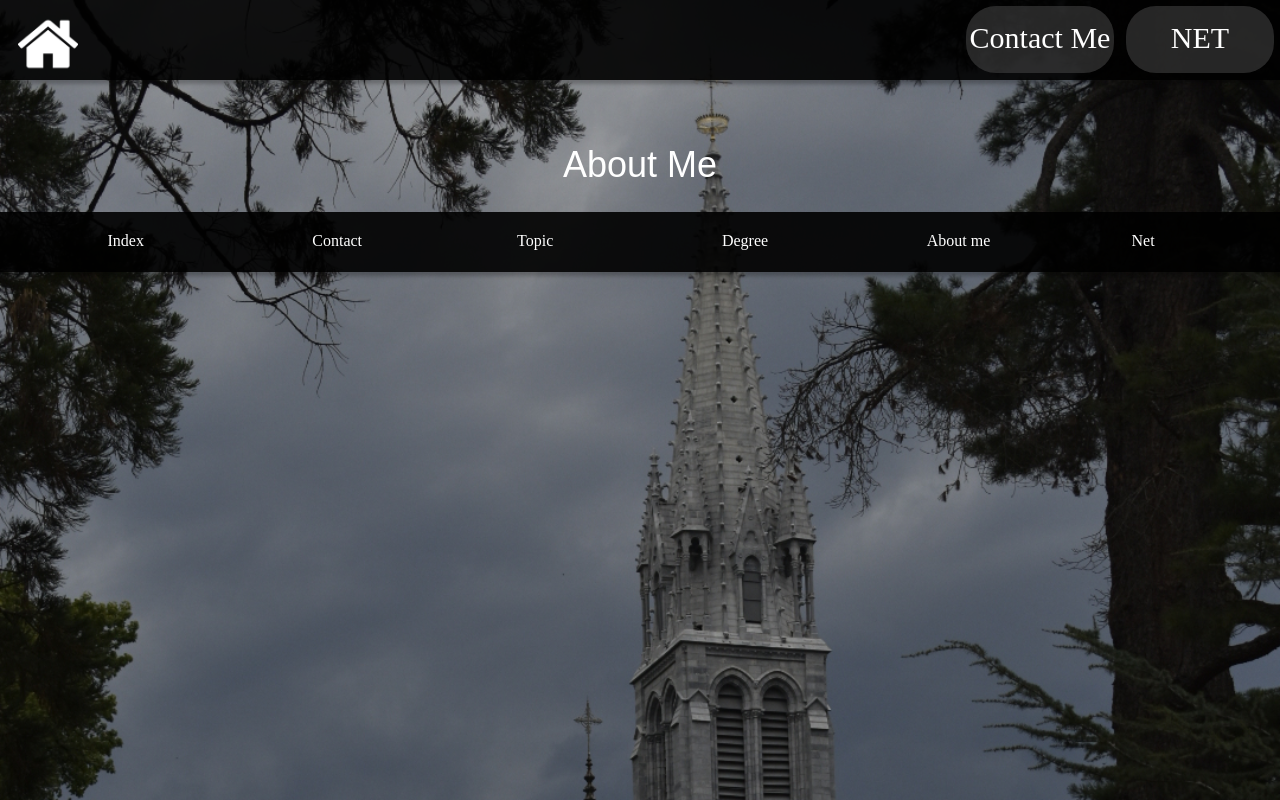
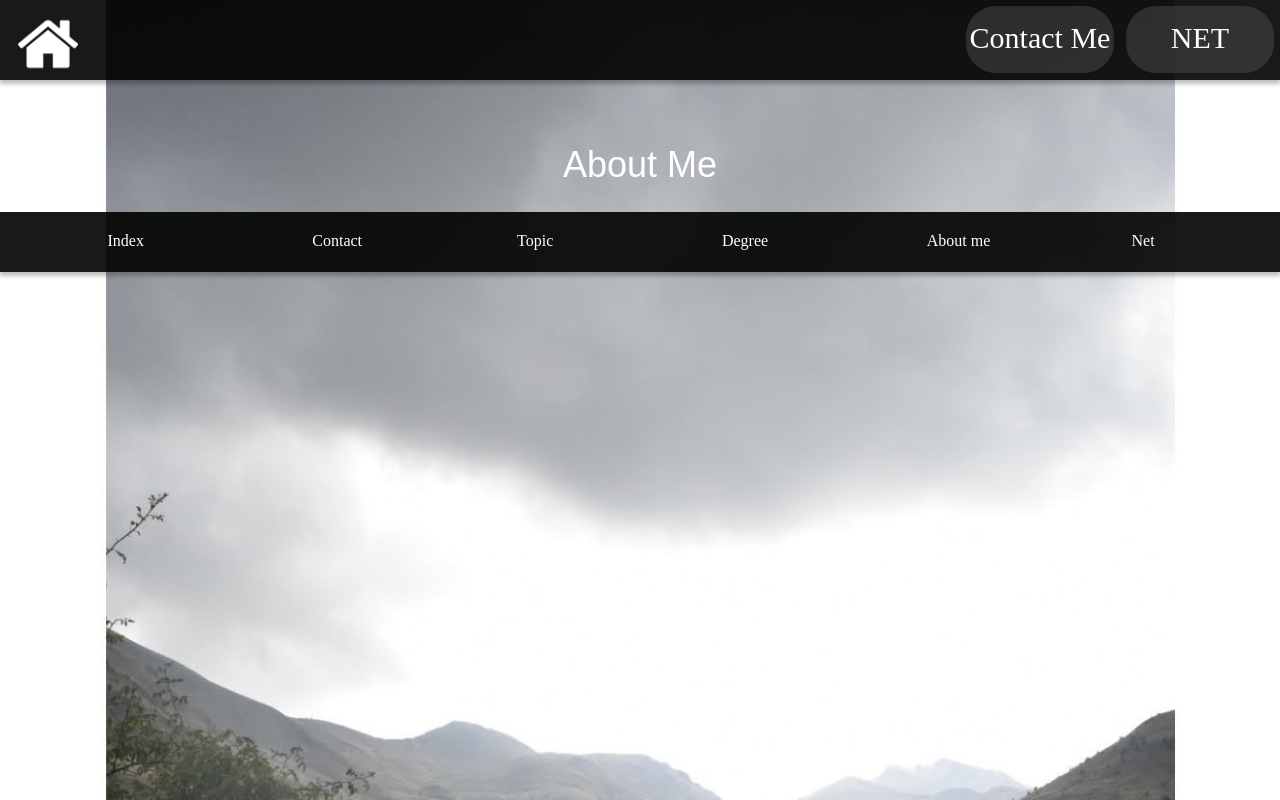
Before and after one commit to Willygoofy/GuilleWeb, a plain HTML site: page docs/index.html in a window 1280 px wide. Shown: the top 800 px of the page. Drawn offline with Linux system fonts and the light colour scheme.

Commit message:
prueba con padre

```diff
--- a/docs/css/style.css
+++ b/docs/css/style.css
@@ -144,7 +144,7 @@ form {
     display: flex;
 }
 body {
-    background-image: url("../images/_GGL0768.jpeg");
+    background-image: url("../images/Instagram1.jpg");
     color: black;
     background-repeat: no-repeat;
     background-size: cover;
```
